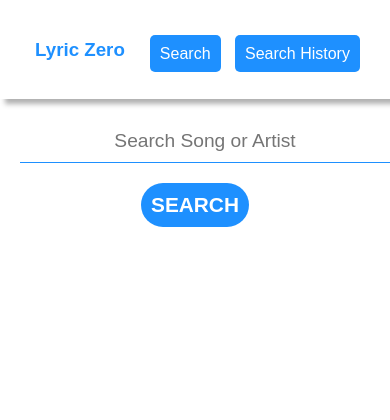
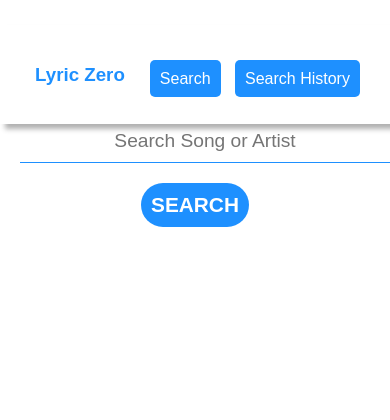
Before and after one commit to jod35/LyricZero, a Flask app: page / in a window 390 px wide. Shown: the top 420 px of the page. Run offline with Flask 2, Linux system fonts and the light colour scheme.

Commit message:
fix (nav bar)

```diff
--- a/app/static/main.css
+++ b/app/static/main.css
@@ -140,6 +140,7 @@ footer {
     padding: 20;
     display: flex;
     justify-content: center;
+    top: 25px;
   }
   .logo {
     color: dodgerblue;
```
